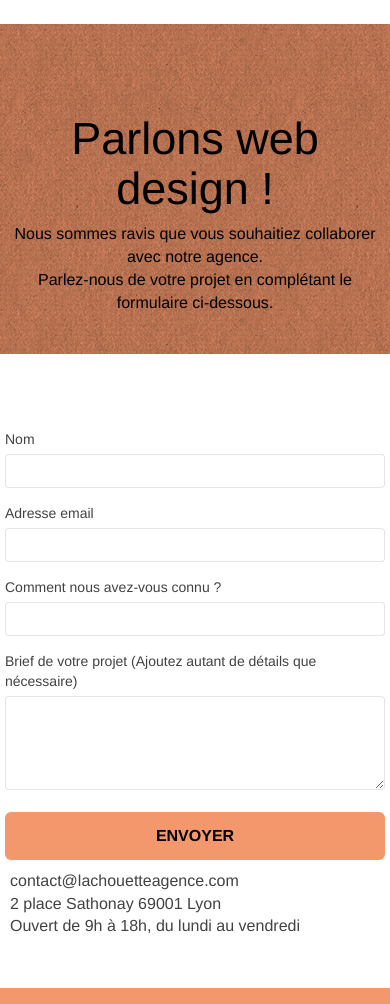
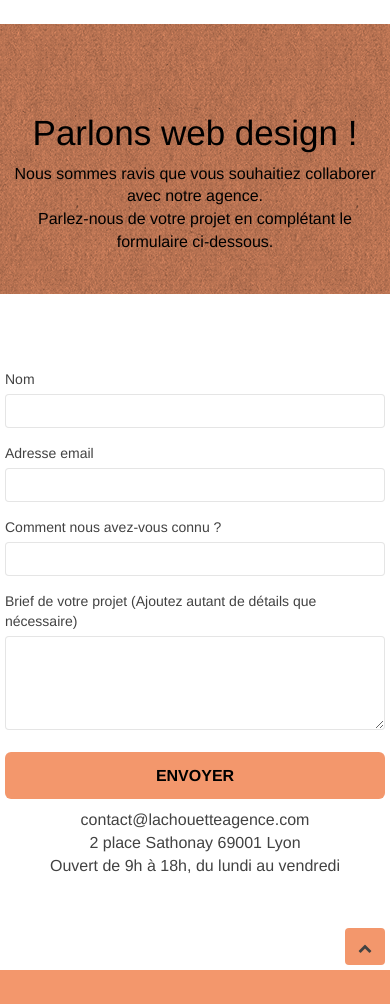
Before and after one commit to anthodev67/PrandoAnthony_4_24112020, a plain HTML site: page index_contact.html in a window 390 px wide. Shown: the part 96-1100 px from the top of the page. Drawn offline with Linux system fonts and the light colour scheme.

Commit message:
modif 08/12/20

```diff
--- a/style.css
+++ b/style.css
@@ -18,6 +18,10 @@ a:hover {
   text-decoration: none;
   cursor: pointer;
 }
+a:focus,
+button:focus {
+  border: black 2px dashed;
+}
 #page-loading-blocs-notifaction {
   position: fixed;
   top: 0;
@@ -27,7 +31,7 @@ a:hover {
   background: #fff url(img/pageload-spinner.gif) no-repeat center center;
 }
 .bloc {
-  /*width: 100%;*/
+  width: 100%;
   clear: both;
   background: 50% 50% no-repeat;
   padding: 0 50px;
@@ -42,7 +46,7 @@ a:hover {
   padding-right: 0;
 }
 .bloc-lg {
-  padding: 100px 50px;
+  padding: 50px 50px;
 }
 .bloc-md {
   padding: 50px;
@@ -455,14 +459,11 @@ button {
   box-shadow: none;
 }
 .scrollToTop {
-  position: absolute;
-  bottom: -340px;
-  right: 10px;
   opacity: 1;
   z-index: 500;
   transition: all 0.3s ease-in-out;
-  display: flex;
-  flex-direction: column;
+  width: 40px;
+  float: right;
 }
 .scrollToTop span {
   margin-top: 6px;
@@ -716,7 +717,7 @@ h4 {
   background-image: url(img/la-chouette-agence-banniere.jpg);
 }
 .bg-presentation {
-  background-image: url(img/image-de-presentation.bmp);
+  background-image: url(img/image-de-presentation.jpg);
 }
 @media (max-width: 1024px) {
   .bloc {
@@ -762,10 +763,6 @@ h4 {
     overflow-x: hidden;
     position: relative;
   }
-  .bloc {
-    padding-left: constant(safe-area-inset-left);
-    padding-right: constant(safe-area-inset-right);
-  }
   .bloc-group,
   .bloc-group .bloc {
     display: block;
@@ -774,8 +771,6 @@ h4 {
   .bloc-fill-screen .fill-bloc-top-edge,
   .bloc-fill-screen .fill-bloc-bottom-edge {
     padding: 0 20px;
-    padding-left: constant(safe-area-inset-left);
-    padding-right: constant(safe-area-inset-right);
   }
 }
 @media (max-width: 767px) {
@@ -915,6 +910,20 @@ h4 {
     width: 180px;
     height: 320px;
   }
+  .hero-bloc-text {
+    font-size: 35px;
+  }
+  .contact {
+    text-align: center;
+  }
+  .social {
+    display: flex;
+    justify-content: space-around;
+  }
+  img {
+    margin-left: auto;
+    margin-right: auto;
+  }
 }
 @media (max-width: 400px) {
   .bloc {
```
